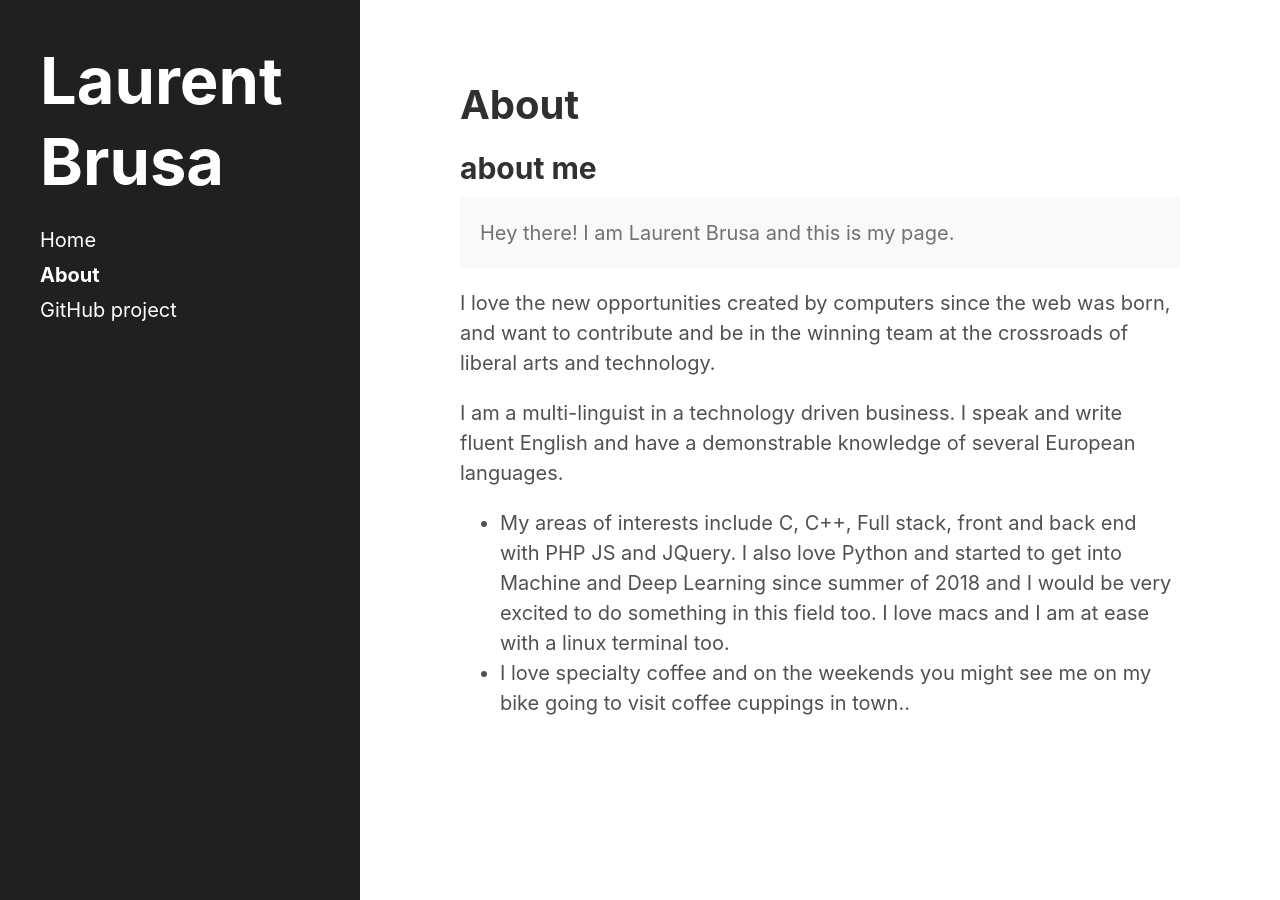
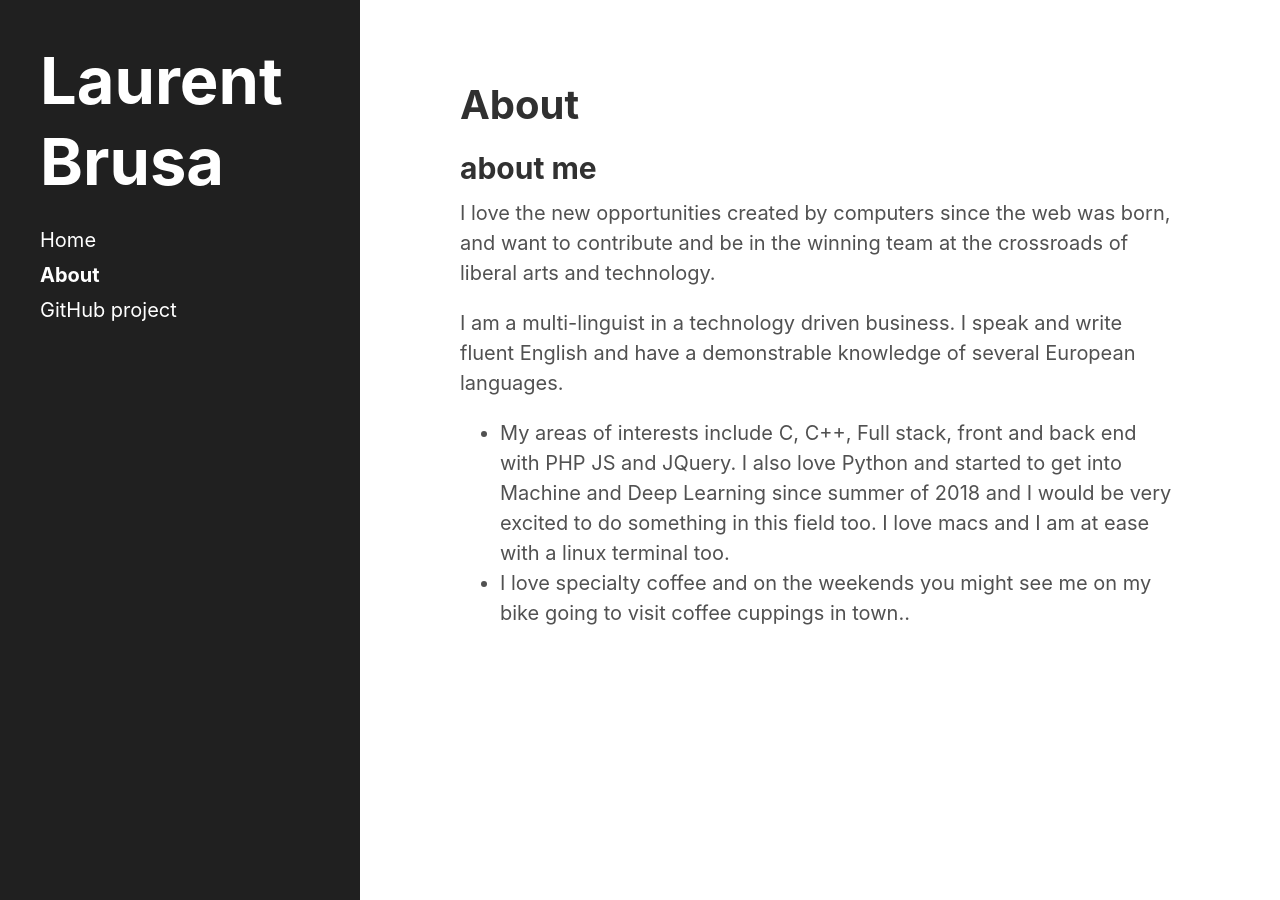
Before and after one commit to multitudes/oldmultitudes.github.io, a Jekyll site: the page built from about.md, in a window 1280 px wide. Built offline with Jekyll 4.4.1, drawn with Linux system fonts in a browser that asks for light colours.

Commit message:
not yet showing about me..

```diff
--- a/_includes/head.html
+++ b/_includes/head.html
@@ -24,7 +24,7 @@
 
 
   <!-- Icons -->
-  <link rel="apple-touch-icon-precomposed" sizes="144x144" href="{{ "/" | relative_url }}public/apple-touch-icon-144-precomposed.png">
+  <link rel="apple-touch-icon-precomposed" sizes="144x144" href="{{ '/' | relative_url }}public/apple-touch-icon-144-precomposed.png">
   <link rel="shortcut icon" href="{{ '/' | relative_url }}public/favicon.ico">
 
   <!-- RSS -->
--- a/about.md
+++ b/about.md
@@ -5,9 +5,7 @@ title: About
 
 ## about me
 
-<p class="message">
-  Hey there! I am Laurent Brusa and this is my page.
-</p>
+
 
 I love the new opportunities created by computers since the web was born, and want to contribute and be in the winning team at the crossroads of liberal arts and technology.
 
```
Also changed, not shown: 1 other file.
